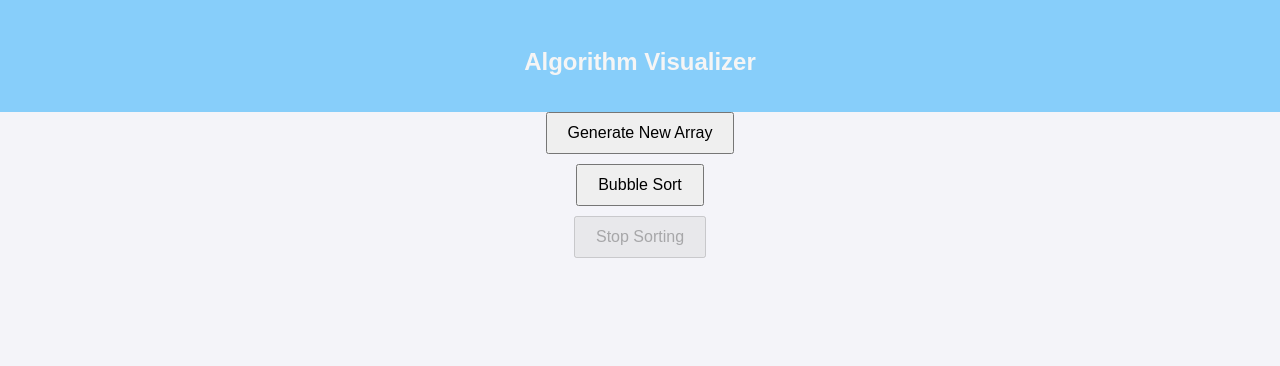
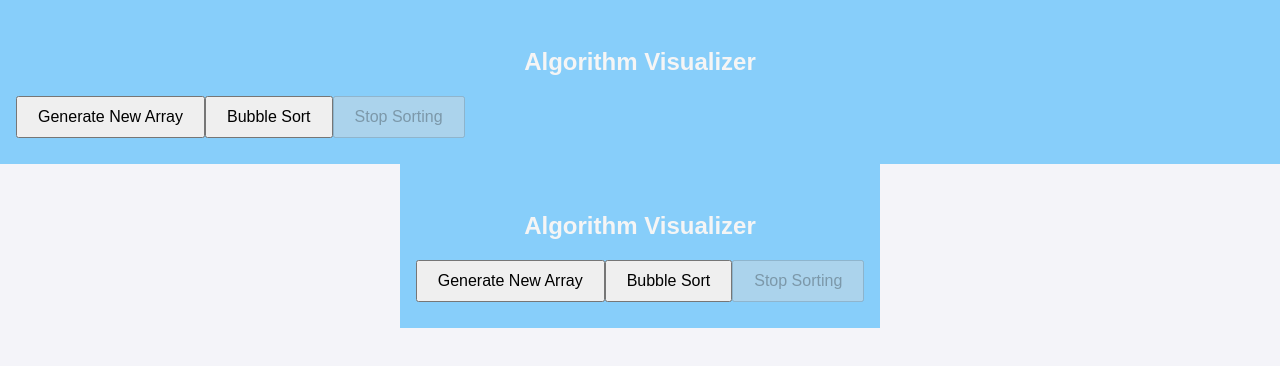
Before and after one commit to Lev1no/algorithm-visualizer, a React (Create React App) app: page / in a window 1280 px wide. Shown: the top 366 px of the page. Built offline with nearby package versions, Linux system fonts and the light colour scheme.

Commit message:
swap buttons to navbar

```diff
--- a/src/components/Navbar.js
+++ b/src/components/Navbar.js
@@ -1,10 +1,21 @@
 import React from "react";
 import "../styles/Navbar.css";
 
-const Navbar = () => {
+const Navbar = ({ generateRandomArray, startBubbleSort, stopSorting, isSorting, isSorted }) => {
   return (
     <nav className="navbar">
       <h1>Algorithm Visualizer</h1>
+      <div className="button-container">
+        <button onClick={generateRandomArray} disabled={isSorting}>
+          Generate New Array
+        </button>
+        <button onClick={startBubbleSort} disabled={isSorting || isSorted}>
+          Bubble Sort
+        </button>
+        <button onClick={stopSorting} disabled={!isSorting}>
+          Stop Sorting
+        </button>
+      </div>
     </nav>
   );
 };
--- a/src/components/SortingVisualizer.js
+++ b/src/components/SortingVisualizer.js
@@ -1,4 +1,5 @@
 import React, { useState, useRef } from "react";
+import Navbar from "./Navbar";
 import { bubbleSort } from "../algorithms/bubbleSort";
 import "../styles/SortingVisualizer.css";
 
@@ -9,11 +10,11 @@ const SortingVisualizer = () => {
   const timeoutIds = useRef([]);
 
   const generateRandomArray = () => {
-    if (isSorting) return; // Prevent generating a new array during sorting
+    if (isSorting) return;
 
     const allBars = document.getElementsByClassName("bar");
     for (let i = 0; i < allBars.length; i++) {
-      allBars[i].style.backgroundColor = "#96f2d7"; // Reset bar colors
+      allBars[i].style.backgroundColor = "#96f2d7";
     }
     const newArray = Array.from({ length: 10 }, () =>
       Math.floor(Math.random() * 700 + 10)
@@ -37,7 +38,7 @@ const SortingVisualizer = () => {
     if (isSortedArray(array)) {
       const allBars = document.getElementsByClassName("bar");
       for (let i = 0; i < allBars.length; i++) {
-        allBars[i].style.backgroundColor = "#228be6"; // Blue for sorted
+        allBars[i].style.backgroundColor = "#228be6";
       }
       console.log("Array is already sorted!");
       return;
@@ -95,23 +96,22 @@ const SortingVisualizer = () => {
   };
 
   const stopSorting = () => {
-    timeoutIds.current.forEach((id) => clearTimeout(id)); // Clear all timeouts
+    timeoutIds.current.forEach((id) => clearTimeout(id));
     timeoutIds.current = [];
-    setIsSorting(false); // Reset sorting state
+    setIsSorting(false);
     console.log("Sorting stopped.");
   };
 
   return (
     <div className="sorting-visualizer">
-      <button onClick={generateRandomArray} disabled={isSorting}>
-        Generate New Array
-      </button>
-      <button onClick={startBubbleSort} disabled={isSorting || isSorted}>
-        Bubble Sort
-      </button>
-      <button onClick={stopSorting} disabled={!isSorting}>
-        Stop Sorting
-      </button>
+      <Navbar
+        generateRandomArray={generateRandomArray}
+        startBubbleSort={startBubbleSort}
+        stopSorting={stopSorting}
+        isSorting={isSorting}
+        isSorted={isSorted}
+      />
+      <br></br>
       <div className="array-container">
         {array.map((value, idx) => (
           <div className="bar" key={idx} style={{ height: `${value}px` }}></div>
```
